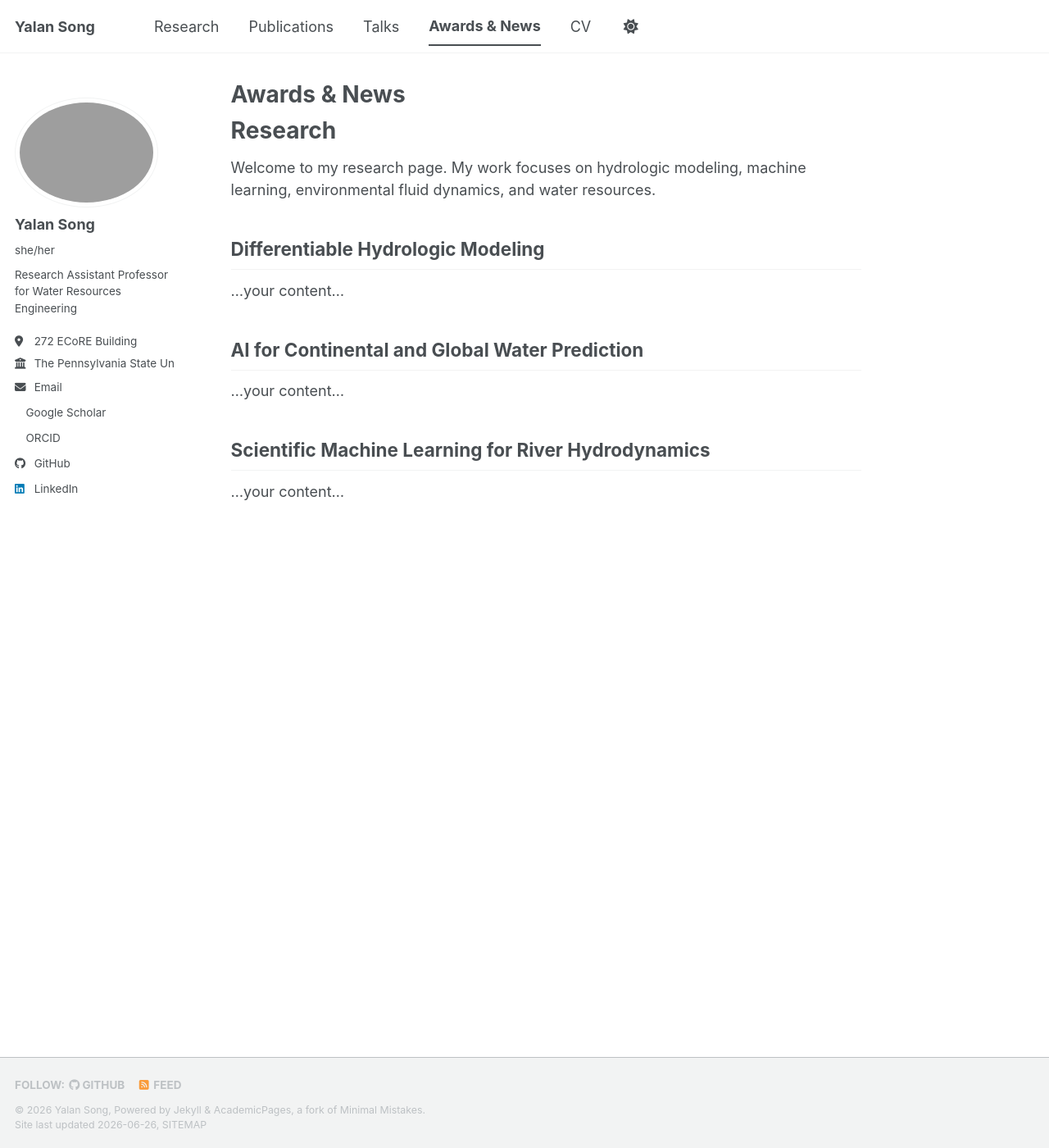
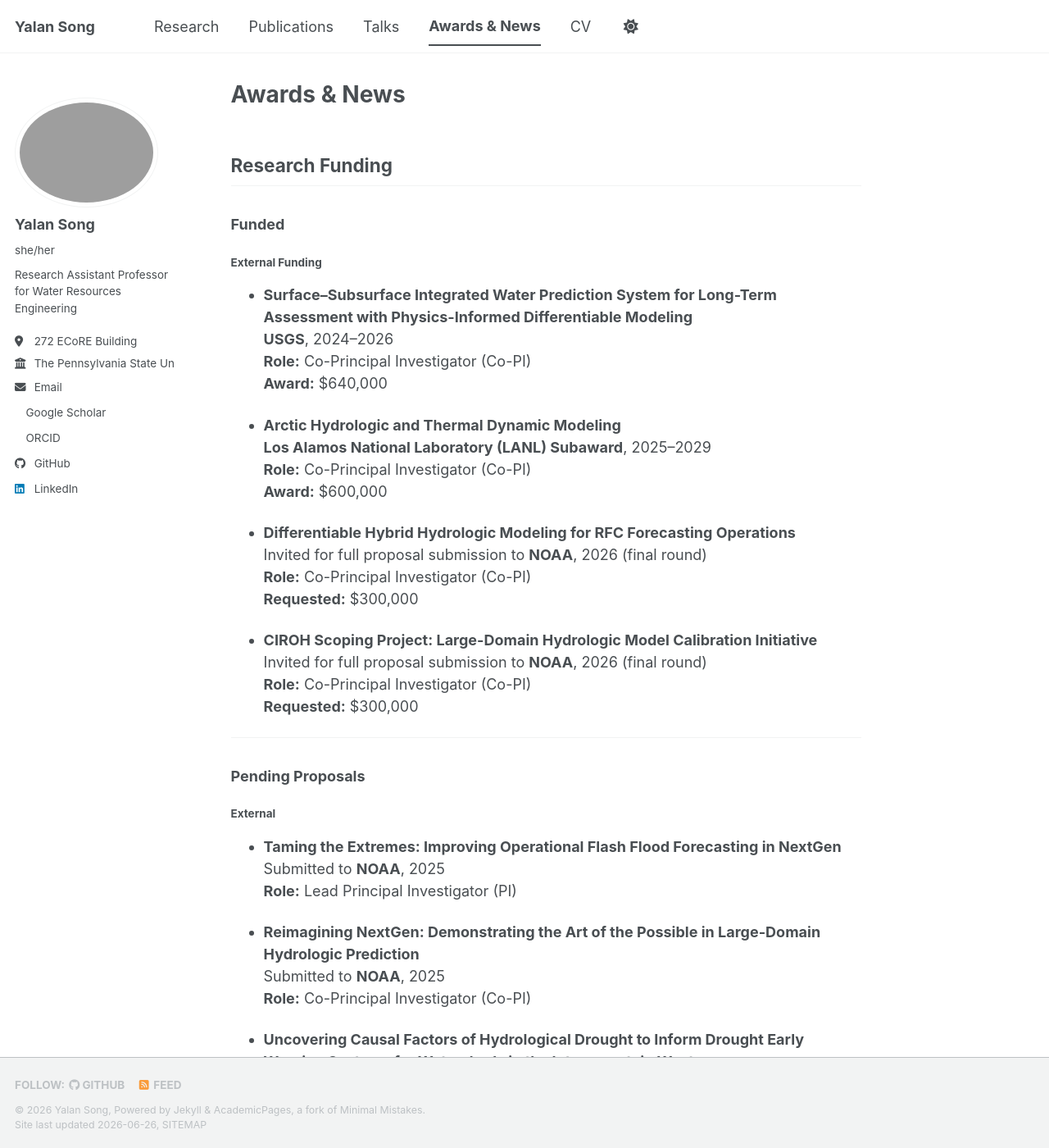
Before and after one commit to Yalan-Song/Yalan-Song.github.io, a Jekyll site: the page built from _pages/awards.md, in a window 1280 px wide and 1400 px high. Shown: the whole window at 82% size. Built offline with Jekyll 4.4.1, drawn with Linux system fonts in a browser that asks for light colours; a style sheet for code colours, icons or effects is not loaded; some of the changed text lies outside the part shown.

Commit message:
Update awards.md

```diff
--- a/_pages/awards.md
+++ b/_pages/awards.md
@@ -4,18 +4,89 @@ title: "Awards & News"
 author_profile: true
 ---
 
-# Research
+## Research Funding
 
-Welcome to my research page. My work focuses on hydrologic modeling, machine learning, environmental fluid dynamics, and water resources.
+### Funded
 
-## Differentiable Hydrologic Modeling
+#### External Funding
 
-...your content...
+- **Surface–Subsurface Integrated Water Prediction System for Long-Term Assessment with Physics-Informed Differentiable Modeling**
+  **USGS**, 2024–2026
+  **Role:** Co-Principal Investigator (Co-PI)
+  **Award:** $640,000
 
-## AI for Continental and Global Water Prediction
+- **Arctic Hydrologic and Thermal Dynamic Modeling**
+  **Los Alamos National Laboratory (LANL) Subaward**, 2025–2029
+  **Role:** Co-Principal Investigator (Co-PI)
+  **Award:** $600,000
 
-...your content...
+- **Differentiable Hybrid Hydrologic Modeling for RFC Forecasting Operations**
+  Invited for full proposal submission to **NOAA**, 2026 (final round)
+  **Role:** Co-Principal Investigator (Co-PI)
+  **Requested:** $300,000
 
-## Scientific Machine Learning for River Hydrodynamics
+- **CIROH Scoping Project: Large-Domain Hydrologic Model Calibration Initiative**
+  Invited for full proposal submission to **NOAA**, 2026 (final round)
+  **Role:** Co-Principal Investigator (Co-PI)
+  **Requested:** $300,000
 
-...your content...
+---
+
+### Pending Proposals
+
+#### External
+
+- **Taming the Extremes: Improving Operational Flash Flood Forecasting in NextGen**
+  Submitted to **NOAA**, 2025
+  **Role:** Lead Principal Investigator (PI)
+
+- **Reimagining NextGen: Demonstrating the Art of the Possible in Large-Domain Hydrologic Prediction**
+  Submitted to **NOAA**, 2025
+  **Role:** Co-Principal Investigator (Co-PI)
+
+- **Uncovering Causal Factors of Hydrological Drought to Inform Drought Early Warning Systems for Watersheds in the Intermountain West**
+  Submitted to **NOAA**, 2025
+  **Role:** Co-Principal Investigator (Co-PI)
+
+#### Internal
+
+- **A Coupled Plant–Soil–Water AI Framework for Predicting Coastal Agroecosystem Responses to Salinization and Marsh Invasion**
+  **Huck Institutes Seed Grant**, 2026
+  **Role:** Co-Principal Investigator (Co-PI)
+
+- **Multimodal Deep Learning for Interpreting and Predicting Whole-Brain fMRI Dynamics**
+  **Huck Institutes Seed Grant**, 2026
+  **Role:** Co-Principal Investigator (Co-PI)
+
+---
+
+### Previous Proposals
+
+#### External
+
+- **Hydrology-Informed Forcing Correction with Differentiable Models to Produce High-Quality Historical and Forecast Forcing Datasets**
+  Submitted to **NOAA**, 2023
+  **Role:** Lead Principal Investigator (PI)
+
+- **National-Scale High-Resolution Differentiable Modeling for Improved Hydrologic Forecasts and Hydrology-Informed Forcing Bias Correction**
+  Submitted to **NOAA**, 2024
+  **Role:** Lead Principal Investigator (PI)
+
+- **Multivariate Data Learning and Assimilation for Ungauged Basins in NextGen at Hourly Time Scale**
+  Submitted to **NOAA**, 2024
+  **Role:** Co-Principal Investigator (Co-PI)
+  **Requested:** $1,000,000
+
+#### Internal
+
+- **From Hydrology to Neutrinos and Back: Cross-Fertilizing Deep Learning Techniques**
+  Penn State Seed Grant
+  **Role:** Co-Principal Investigator (Co-PI)
+
+
+## Honors and Fellowships
+
+- **Outstanding Graduate**, Shanghai Jiao Tong University, China (2017)
+- **American Bureau of Shipping (ABS) Scholarship** (2014)
+- **National Scholarship**, Ministry of Education of China (2012)
+- **Honor Student**, Tianjin University, China (2011–2013)
```
